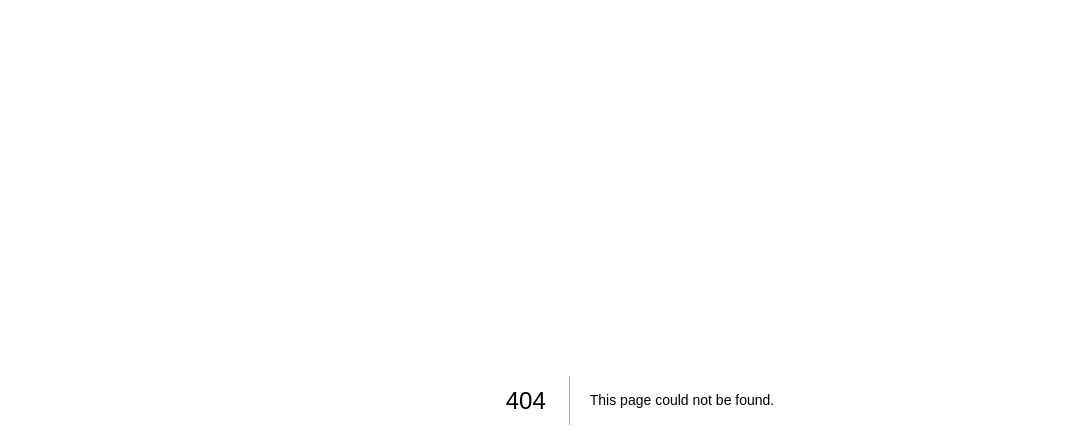
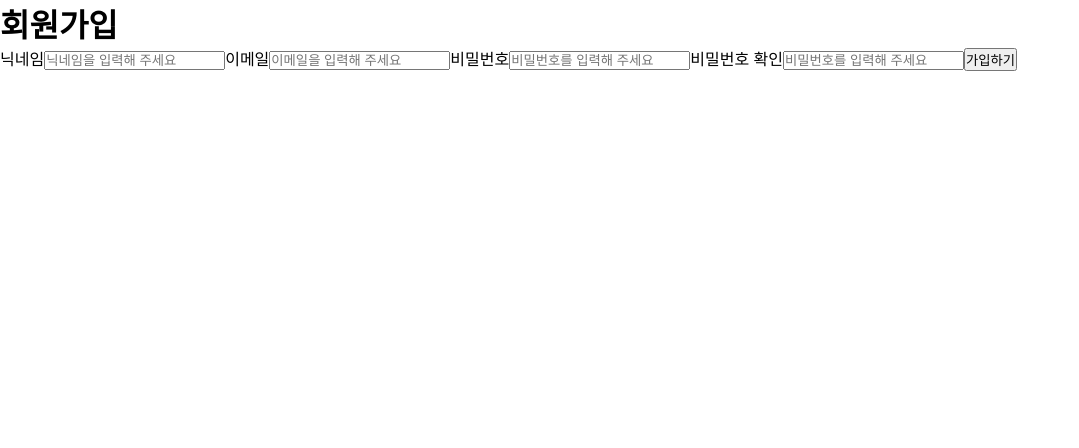
Before and after one commit to codeit-sprint7-team3/Wikid, a Next.js app: page /signup in a window 1280 px wide. Before the commit this address had no page. Shown: the top 448 px of the page, without its empty margins (0-1079 px from the left). Built offline with nearby package versions, Linux system fonts and the light colour scheme; no server answers; a web font is replaced by a local one.

Commit message:
✨ Feat: 회원가입 폼 이메일 유효성, 비밀번호 길이, 비밀번호 확인 검사 기능

```diff
--- /dev/null
+++ b/src/components/SignUpForm.tsx
@@ -0,0 +1,128 @@
+import api from "@/lib/axios";
+import React, { FormEvent, useEffect, useState } from "react";
+
+const SignUpForm = () => {
+  const [formValue, setFormValue] = useState({
+    name: "",
+    email: "",
+    password: "",
+    passwordConfirmation: "",
+  });
+
+  const handleSubmit = async (e: FormEvent) => {
+    e.preventDefault();
+    if (!validateEmail(formValue.email)) {
+      setEmailError("잘못된 이메일 형식입니다");
+      return;
+    }
+    if (formValue.password.length < 8) {
+      setPasswordError("비밀번호는 최소 8자 이상이여야 합니다");
+      return;
+    }
+    if (formValue.password !== formValue.passwordConfirmation) {
+      setPasswordConfirmationError("비밀번호가 일치하지 않습니다");
+      return;
+    }
+    try {
+      await api.post("/auth/signUp", formValue);
+      setFormValue({
+        name: "",
+        email: "",
+        password: "",
+        passwordConfirmation: "",
+      });
+    } catch (error) {}
+  };
+
+  const handleInputChange = (e) => {
+    const { name, value } = e.target;
+    setFormValue((prevState) => ({
+      ...prevState,
+      [name]: value,
+    }));
+  };
+
+  const [emailError, setEmailError] = useState("");
+  const [passwordError, setPasswordError] = useState("");
+  const [passwordConfirmationError, setPasswordConfirmationError] =
+    useState("");
+
+  // 이메일 유효성 검사
+  const validateEmail = (email: string) => {
+    const emailRegex = /^[^\s@]+@[^\s@]+\.[^\s@]+$/;
+    return emailRegex.test(email);
+  };
+
+  const handleEmailBlur = () => {
+    if (!validateEmail(formValue.email)) {
+      setEmailError("잘못된 이메일 형식입니다");
+    } else {
+      setEmailError("");
+    }
+  };
+
+  //비밀번호 길이 검사
+  const handlePasswordBlur = () => {
+    if (formValue.password.length < 8) {
+      setPasswordError("비밀번호는 최소 8자 이상이여야 합니다");
+    } else {
+      setPasswordError("");
+    }
+  };
+
+  //비밀번호 확인 검사
+  const handlepasswordConfirmationBlur = () => {
+    if (formValue.password !== formValue.passwordConfirmation) {
+      setPasswordConfirmationError("비밀번호가 일치하지 않습니다");
+    } else {
+      setPasswordConfirmationError("");
+    }
+  };
+
+  return (
+    <div>
+      <form onSubmit={handleSubmit}>
+        <label htmlFor="name">닉네임</label>
+        <input
+          onChange={handleInputChange}
+          value={formValue.name}
+          name="name"
+          placeholder="닉네임을 입력해 주세요"
+        />
+        <label htmlFor="email">이메일</label>
+        <input
+          onBlur={handleEmailBlur}
+          onChange={handleInputChange}
+          value={formValue.email}
+          type="email"
+          name="email"
+          placeholder="이메일을 입력해 주세요"
+        />
+        {emailError && <p>{emailError}</p>}
+        <label htmlFor="password">비밀번호</label>
+        <input
+          onBlur={handlePasswordBlur}
+          onChange={handleInputChange}
+          value={formValue.password}
+          type="password"
+          name="password"
+          placeholder="비밀번호를 입력해 주세요"
+        />
+        {passwordError && <p>{passwordError}</p>}
+        <label htmlFor="passwordConfirmation">비밀번호 확인</label>
+        <input
+          onBlur={handlepasswordConfirmationBlur}
+          onChange={handleInputChange}
+          value={formValue.passwordConfirmation}
+          type="password"
+          name="passwordConfirmation"
+          placeholder="비밀번호를 입력해 주세요"
+        />
+        {passwordConfirmationError && <p>{passwordConfirmationError}</p>}
+        <button type="submit">가입하기</button>
+      </form>
+    </div>
+  );
+};
+
+export default SignUpForm;
--- /dev/null
+++ b/src/pages/signup.tsx
@@ -0,0 +1,13 @@
+import React from "react";
+import SignUpForm from "@/components/SignUpForm";
+
+const signUp = () => {
+  return (
+    <div>
+      <h1>회원가입</h1>
+      <SignUpForm />
+    </div>
+  );
+};
+
+export default signUp;
```
